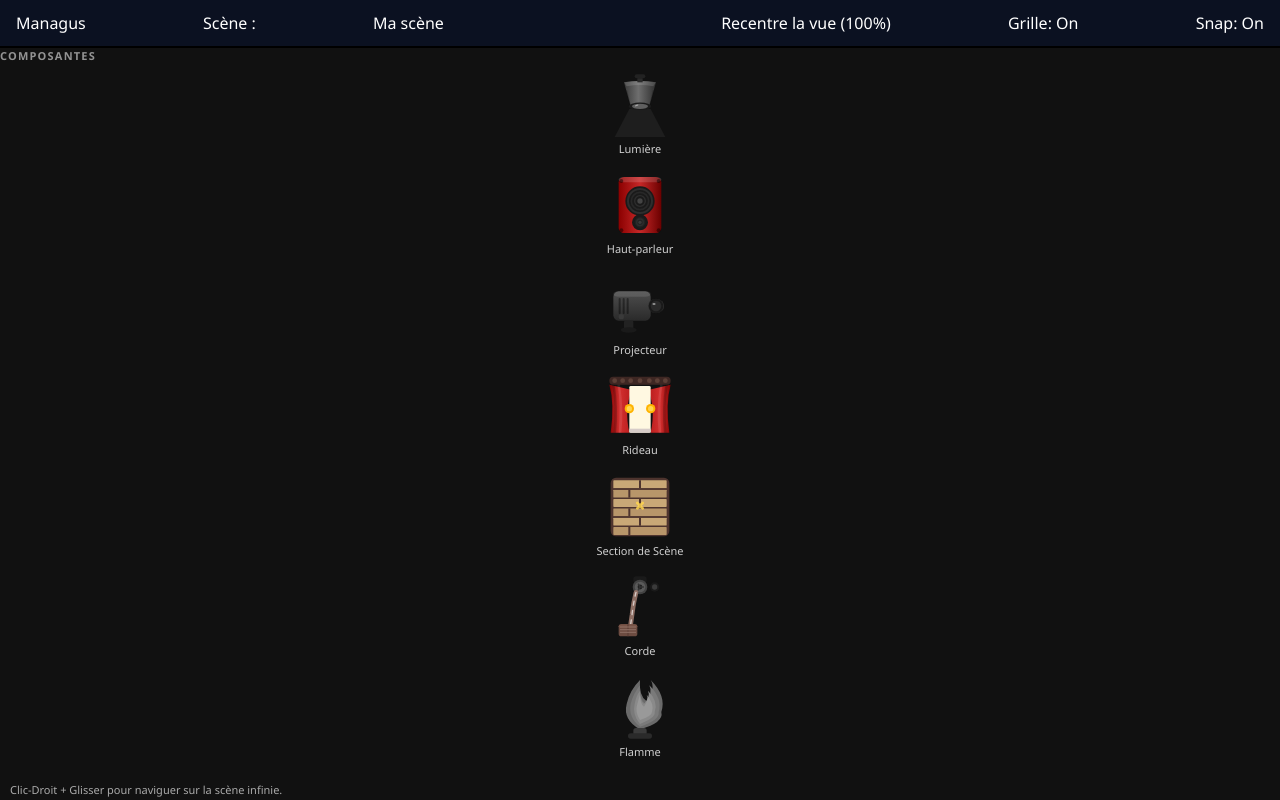
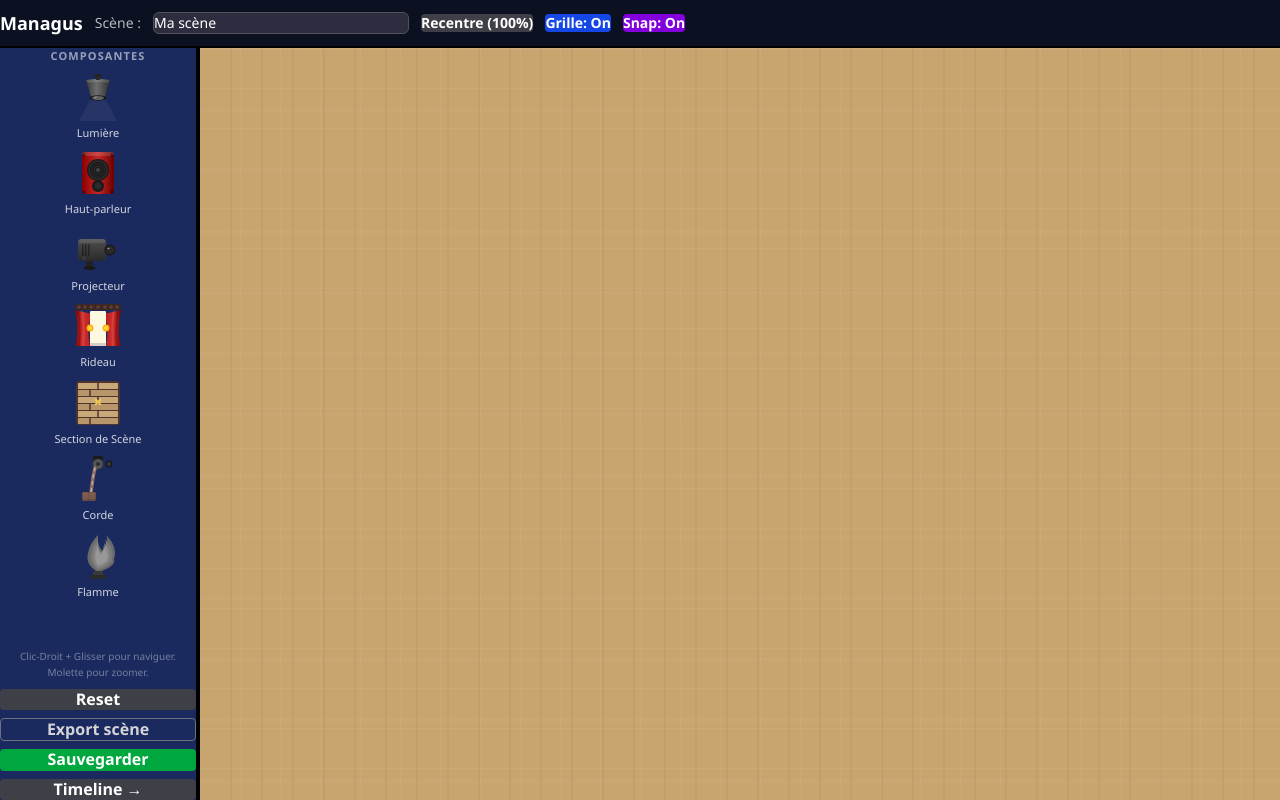
Before and after one commit to old-granny/ManageUS, a React (Vite) app in the folder frontend/: page / in a window 1280 px wide. Built offline with nearby package versions, Linux system fonts and the light colour scheme.

Commit message:
PetitFixAvecTailwind

```diff
--- a/frontend/src/App.css
+++ b/frontend/src/App.css
@@ -37,15 +37,6 @@
 }
 
 /* -- Top bar ---------------------------------------------------------------- */
-.scene-topbar {
-  background: var(--navy-dark);
-  display: flex;
-  justify-content: space-between;
-  align-items: center;
-  padding: 0 16px;
-  height: 48px;
-  border-bottom: 2px solid #000;
-}
 
 .topbar-links {
   display: flex;
@@ -116,146 +107,8 @@
   align-items: center;
 }
 
-.palette-title {
-  font-size:      11px;
-  font-weight:    700;
-  text-transform: uppercase;
-  letter-spacing: 1.2px;
-  color:          rgba(255,255,255,.55);
-}
 
-.palette-item {
-  display:        flex;
-  flex-direction: column;
-  align-items:    center;
-  gap:            4px;
-  width:          100%;
-  padding:        8px 6px;
-  border-radius:  8px;
-  cursor:         grab;
-  transition:     background .15s;
-  user-select:    none;
-}
-.palette-item:hover  { background: rgba(255,255,255,.18); }
-.palette-item:active { cursor: grabbing; }
-.palette-item span   { font-size: 11px; color: rgba(255,255,255,.8); }
-
-.palette-spacer { flex: 1; min-height: 8px; }
-
-/* -- Stage canvas (wood-floor drop target) ------------------------------------ */
-.stage-canvas {
-  position:   relative;
-  overflow:   hidden;
-  /* CSS wood-plank texture: vertical lines + subtle grain */
-  background-color:  var(--wood-mid);
-  background-image:
-    repeating-linear-gradient(
-      90deg,
-      rgba(0,0,0,.07)   0px,
-      transparent       1px,
-      transparent       30px,
-      rgba(0,0,0,.07)   31px
-    ),
-    repeating-linear-gradient(
-      180deg,
-      rgba(255,255,255,.04) 0px,
-      transparent           5px,
-      transparent           60px,
-      rgba(255,255,255,.04) 61px
-    );
-  border: 3px solid var(--wood-dark);
-}
-
-.stage-hint {
-  position:        absolute;
-  inset:           0;
-  display:         flex;
-  align-items:     center;
-  justify-content: center;
-  color:           rgba(0,0,0,.25);
-  font-size:       20px;
-  font-style:      italic;
-  pointer-events:  none;
-  user-select:     none;
-}
-
-/* A component that has been dropped onto the canvas */
-.placed-comp {
-  position:      absolute;
-  box-sizing:    border-box;
-  border:        1.5px solid transparent;
-  border-radius: 4px;
-  transition:    border-color 0.12s;
-  overflow:      visible;   /* handles spill outside the box */
-}
-.placed-comp:hover {
-  border-color: rgba(255,255,255,0.35);
-}
-/* Selected component highlight */
-.placed-comp.selected {
-  border-color: var(--btn-green);
-  box-shadow: 0 6px 18px rgba(34,197,94,0.12);
-}
-/* SVG inside a placed component fills the full box */
-.placed-comp > svg {
-  display: block;
-  width:   100%;
-  height:  100%;
-}
-
-/* ── Resize handles (8-way, appear on hover) ────────────────────────────── */
-.resize-handle {
-  position:      absolute;
-  width:         11px;
-  height:        11px;
-  background:    #fff;
-  border:        1.5px solid #555;
-  border-radius: 2px;
-  opacity:       0;
-  transition:    opacity 0.12s, background 0.1s;
-  z-index:       20;
-  box-sizing:    border-box;
-}
-.placed-comp:hover .resize-handle { opacity: 1; }
-.resize-handle:hover               { background: #FFD700; border-color: #333; }
-
-.comp-name {
-  position:       absolute;
-  bottom:         0;
-  left:           0;
-  right:          0;
-  font-size:      10px;
-  background:     rgba(0,0,0,0.65);
-  color:          #fff;
-  padding:        2px 5px;
-  border-radius:  0 0 3px 3px;
-  text-align:     center;
-  white-space:    nowrap;
-  overflow:       hidden;
-  text-overflow:  ellipsis;
-  pointer-events: none;
-}
-
-/* � remove button � hidden via CSS until the user hovers the component */
-.comp-remove {
-  position:        absolute;
-  top:             -8px;
-  right:           -8px;
-  background:      var(--btn-red);
-  color:           #fff;
-  border:          none;
-  border-radius:   50%;
-  width:           18px;
-  height:          18px;
-  font-size:       13px;
-  line-height:     1;
-  cursor:          pointer;
-  display:         none;
-  align-items:     center;
-  justify-content: center;
-}
-
-/* Stage View */
+/* Stage View (timeline) */
 .stage-view {
   flex: 1;
   background: var(--navy-mid);
@@ -285,7 +138,7 @@
   overflow: hidden;
 }
 
-/* Lumières (ronds gris) sur la bordure bleue marine */
+/* LumiÃ¨res (ronds gris) sur la bordure bleue marine */
 .border-lights {
   position: absolute;
   display: flex;
@@ -414,13 +267,13 @@
   background: #111827;
 }
 
-/* Règle graduée (0.x secondes) */
+/* RÃ¨gle graduÃ©e (0.x secondes) */
 .timeline-ruler-row {
   display: flex;
   height: 30px;
   background: #0f172a;
   border-bottom: 1px solid #000;
-  width: max-content; /* S'assure que la règle suit le contenu */
+  width: max-content; /* S'assure que la rÃ¨gle suit le contenu */
 }
 
 .ruler-tick-cell {
@@ -496,7 +349,7 @@
   color: var(--btn-red);
 }
 
-/* Le curseur vertical (Playhead) qui se déplace */
+/* Le curseur vertical (Playhead) qui se dÃ©place */
 .playhead-line {
   position: absolute;
   top: 0;
@@ -504,7 +357,7 @@
   width: 2px;
   background: var(--btn-red);
   z-index: 10;
-  pointer-events: none; /* Empêche la ligne de bloquer les clics en dessous */
+  pointer-events: none; /* EmpÃªche la ligne de bloquer les clics en dessous */
 }
 
 /* Le petit triangle en haut de la ligne rouge */
@@ -570,13 +423,13 @@
   border: 2px dashed #3b82f6;
 }
 
-/* 🔊 Exemple de texture pour un Haut-Parleur (si tu voulais lui mettre un fond texturé un jour) */
+/* ðŸ”Š Exemple de texture pour un Haut-Parleur (si tu voulais lui mettre un fond texturÃ© un jour) */
 .bg-texture-speaker {
   background: radial-gradient(circle, #333 20%, transparent 20%), #222;
   background-size: 4px 4px;
 }
 
-/* 🔥 Texture pour les effets ou zones de Flammes (Dégradé d'alerte chaud) */
+/* ðŸ”¥ Texture pour les effets ou zones de Flammes (DÃ©gradÃ© d'alerte chaud) */
 .bg-texture-flame {
   background: repeating-linear-gradient(45deg, #2a1405, #2a1405 10px, #3b1d04 10px, #3b1d04 20px);
   border: 2px dashed #f97316;
--- a/frontend/src/components/SideBarSceneEditorPage.tsx
+++ b/frontend/src/components/SideBarSceneEditorPage.tsx
@@ -13,29 +13,53 @@ interface SidebarProps {
 
 export function Sidebar({ paletteKinds, onPaletteDragStart, onExport, onSave, onGoToTimeline, onReset }: SidebarProps) {
   return (
-    <aside className="palette">
-      <p className="palette-title">Composantes</p>
+    <aside className="flex flex-col items-center gap-2 py-4 px-2 overflow-y-auto bg-[#1a2a5e] border-r-4 border-black">
+      <p className="text-[11px] font-bold uppercase tracking-widest text-white/55 w-full text-center">Composantes</p>
+
       {paletteKinds.map(kind => (
         <div
           key={kind}
-          className="palette-item"
+          className="flex flex-col items-center gap-1 w-full px-1.5 py-2 rounded-lg cursor-grab select-none hover:bg-white/20 active:cursor-grabbing transition-colors"
           draggable
           onDragStart={() => onPaletteDragStart(kind)}
           title={`Glisser un(e) ${KIND_LABELS[kind]} sur la scène`}
         >
-          <ComponentIcon kind={kind} size={64} />
-          <span>{KIND_LABELS[kind]}</span>
+          <ComponentIcon kind={kind} size={48} />
+          <span className="text-[11px] text-white/80">{KIND_LABELS[kind]}</span>
         </div>
       ))}
-      <div className="palette-spacer" />
-      <small style={{ color: '#aaa', padding: '10px', textAlign: 'center', fontSize: '11px' }}>
-        Clic-Droit + Glisser pour naviguer sur la scène infinie.<br />
-        Molette pour Zoomer / Dézoomer.
-      </small>
-      <button className="btn btn-secondary" onClick={onReset}>Reset</button>
-      <button className="btn btn-outline" onClick={onExport}>Export scene</button>
-      <button className="btn btn-primary" onClick={onSave}>Save scene</button>
-      <button className="btn btn-secondary" onClick={onGoToTimeline}>Timeline →</button>
+
+      <div className="flex-1 min-h-2" />
+
+      <p className="text-[10px] text-white/40 text-center leading-relaxed px-2">
+        Clic-Droit + Glisser pour naviguer.<br />
+        Molette pour zoomer.
+      </p>
+
+      <button
+        onClick={onReset}
+        className="w-full py-1.5 rounded text-xs font-semibold bg-zinc-700 hover:bg-zinc-600 text-white transition-colors"
+      >
+        Reset
+      </button>
+      <button
+        onClick={onExport}
+        className="w-full py-1.5 rounded text-xs font-semibold bg-transparent border border-zinc-500 hover:bg-zinc-700 text-zinc-300 hover:text-white transition-colors"
+      >
+        Export scène
+      </button>
+      <button
+        onClick={onSave}
+        className="w-full py-1.5 rounded text-xs font-semibold bg-green-600 hover:bg-green-500 text-white transition-colors"
+      >
+        Sauvegarder
+      </button>
+      <button
+        onClick={onGoToTimeline}
+        className="w-full py-1.5 rounded text-xs font-semibold bg-zinc-700 hover:bg-zinc-600 text-white transition-colors"
+      >
+        Timeline →
+      </button>
     </aside>
   );
 }
--- a/frontend/src/pages/SceneEditorPage.tsx
+++ b/frontend/src/pages/SceneEditorPage.tsx
@@ -413,27 +413,41 @@ export function SceneEditorPage() {
   }, [selectedId, components]);
 
   return (
-    <div className="scene-editor">
-      <header className="scene-topbar">
-        <span className="topbar-logo">Managus</span>
-        <label htmlFor="scene-name">Scène :</label>
+    /* Root: top-bar (48 px) | sidebar (200 px) + stage (rest), full viewport */
+    <div className="grid h-screen overflow-hidden" style={{ gridTemplateColumns: '200px 1fr', gridTemplateRows: '48px 1fr' }}>
+
+      {/* ── Top bar ───────────────────────────────────────────────────────── */}
+      <header className="col-span-2 flex items-center gap-3 px-4 bg-[#0b1121] border-b-2 border-black text-white text-sm">
+        <span className="font-bold text-lg mr-2">Managus</span>
+        <label htmlFor="scene-name" className="text-white/70 whitespace-nowrap">Scène :</label>
         <input
           id="scene-name"
           value={sceneName}
           onChange={e => setSceneName(e.target.value)}
           placeholder="Nom de la scène..."
+          className="bg-[#2d2d3f] border border-zinc-600 rounded-md text-white px-3 py-1 w-64 outline-none focus:border-green-500 transition-colors"
         />
-        <button onClick={resetCamera} title="Recentre la scène">
-          Recentre la vue ({Math.round(scale * 100)}%)
+        <button
+          onClick={resetCamera}
+          className="px-3 py-1 rounded bg-zinc-700 hover:bg-zinc-600 transition-colors text-white text-xs font-semibold"
+        >
+          Recentre ({Math.round(scale * 100)}%)
         </button>
-        <button onClick={() => setShowGrid(s => !s)} title={showGrid ? 'Masquer la grille' : 'Afficher la grille'} className="ml-2">
+        <button
+          onClick={() => setShowGrid(s => !s)}
+          className={`px-3 py-1 rounded text-xs font-semibold transition-colors ${showGrid ? 'bg-blue-700 hover:bg-blue-600' : 'bg-zinc-700 hover:bg-zinc-600'} text-white`}
+        >
           {showGrid ? 'Grille: On' : 'Grille: Off'}
         </button>
-        <button onClick={() => setSnapToGrid(s => !s)} title={snapToGrid ? 'Désactiver snap' : 'Activer snap'} className="ml-2">
+        <button
+          onClick={() => setSnapToGrid(s => !s)}
+          className={`px-3 py-1 rounded text-xs font-semibold transition-colors ${snapToGrid ? 'bg-purple-700 hover:bg-purple-600' : 'bg-zinc-700 hover:bg-zinc-600'} text-white`}
+        >
           {snapToGrid ? 'Snap: On' : 'Snap: Off'}
         </button>
       </header>
 
+      {/* ── Sidebar ───────────────────────────────────────────────────────── */}
       <Sidebar
         paletteKinds={PALETTE_KINDS}
         onPaletteDragStart={handlePaletteDragStart}
@@ -443,8 +457,8 @@ export function SceneEditorPage() {
         onReset={resetAllComponents}
       />
 
+      {/* ── Stage canvas ──────────────────────────────────────────────────── */}
       <main
-        className="stage-canvas"
         ref={stageRef}
         onDragOver={handleStageDragOver}
         onDrop={handleStageDrop}
@@ -454,10 +468,19 @@ export function SceneEditorPage() {
         onMouseUp={handleMouseUpOrLeave}
         onMouseLeave={handleMouseUpOrLeave}
         onContextMenu={handleContextMenu}
-        style={{ cursor: isPanning.current ? 'grabbing' : 'grab', overflow: 'hidden', position: 'relative' }}
+        className="relative overflow-hidden"
+        style={{
+          cursor: isPanning.current ? 'grabbing' : 'grab',
+          /* wood plank texture */
+          backgroundColor: '#c8a46e',
+          backgroundImage: `
+            repeating-linear-gradient(90deg, rgba(0,0,0,.07) 0px, transparent 1px, transparent 30px, rgba(0,0,0,.07) 31px),
+            repeating-linear-gradient(180deg, rgba(255,255,255,.04) 0px, transparent 5px, transparent 60px, rgba(255,255,255,.04) 61px)
+          `,
+        }}
       >
+        {/* virtual infinite canvas */}
         <div
-          className="stage-viewport"
           style={{
             transform: `translate(${pan.x}px, ${pan.y}px) scale(${scale})`,
             transformOrigin: '0 0',
@@ -468,98 +491,103 @@ export function SceneEditorPage() {
             left: 0,
           }}
         >
-          {showGrid && <div className="stage-grid" style={gridStyle} />}
+          {/* Grid overlay */}
+          {showGrid && <div style={gridStyle} />}
+
+          {/* Empty hint */}
           {components.length === 0 && (
-            <p className="stage-hint" style={{ left: '50%', top: '50%', transform: 'translate(-50%, -50%)', position: 'absolute' }}>
+            <p className="absolute left-1/2 top-1/2 -translate-x-1/2 -translate-y-1/2 text-black/25 text-xl italic pointer-events-none select-none">
               Glisser des composantes n'importe où dans l'espace
             </p>
           )}
 
+          {/* Placed components */}
           {components.map(comp => {
-            const compW    = comp.width  ?? DEFAULT_COMP_W;
-            const compH    = comp.height ?? DEFAULT_COMP_H;
+            const compW = comp.width  ?? DEFAULT_COMP_W;
+            const compH = comp.height ?? DEFAULT_COMP_H;
             const iconSize = Math.min(Math.round(Math.min(DEFAULT_COMP_W, DEFAULT_COMP_H) * 0.58), 80);
             const isResizable = COMPONENT_CONFIG[comp.kind].isResizable;
+            const isSelected  = selectedId === comp.id;
 
             return (
               <div
                 key={comp.id}
                 onMouseDown={() => setSelectedId(comp.id)}
-                className={`placed-comp group ${isResizable ? 'resizable-zone' : 'fixed-equipment'} ${selectedId === comp.id ? 'selected' : ''}`}
+                className="group absolute box-border"
                 style={{
-                  position:       'absolute',
-                  left:           `${comp.x}px`,
-                  top:            `${comp.y}px`,
-                  width:          `${compW}px`,
-                  height:         `${compH}px`,
-                  transform:      'none',
-                  justifyContent: 'center',
+                  left:    `${comp.x}px`,
+                  top:     `${comp.y}px`,
+                  width:   `${compW}px`,
+                  height:  `${compH}px`,
+                  borderRadius: 4,
+                  border: isSelected
+                    ? '1.5px solid #22c55e'
+                    : '1.5px solid transparent',
+                  boxShadow: isSelected ? '0 0 0 2px rgba(34,197,94,0.2)' : undefined,
+                  transition: 'border-color 0.12s',
+                  overflow: 'visible',
                 }}
                 title={comp.name}
               >
-                {/* Render component via per-kind renderers (keeps markup centralized) */}
+                {/* Per-kind renderer */}
                 {(() => {
-                  const Renderer = isResizable ? ResizableComponents[comp.kind] : NonResizableComponents[comp.kind];
-                  if (Renderer) {
-                    return <Renderer comp={comp} onStartDrag={startCompDrag} showName={isVisibelName} />;
-                  }
-                  // Fallback if no renderer defined for this kind
-                  return isResizable ? (
-                    <div className={`w-full h-full ${COMPONENT_TEXTURES[comp.kind] || 'bg-zinc-800'}`} />
-                  ) : (
-                    <div onMouseDown={(e) => startCompDrag(e, comp)} className="cursor-move transform group-hover:scale-110 transition-transform duration-150">
+                  const Renderer = isResizable
+                    ? ResizableComponents[comp.kind]
+                    : NonResizableComponents[comp.kind];
+                  if (Renderer) return <Renderer comp={comp} onStartDrag={startCompDrag} showName={isVisibelName} />;
+                  return isResizable
+                    ? <div className={`w-full h-full ${COMPONENT_TEXTURES[comp.kind] || 'bg-zinc-800'}`} />
+                    : (
+                      <div onMouseDown={(e) => startCompDrag(e, comp)} className="cursor-move w-full h-full flex items-center justify-center hover:scale-110 transition-transform duration-150">
                         <ComponentIcon kind={comp.kind} size={iconSize} />
                       </div>
                     );
                 })()}
 
-
-
+                {/* ── Overlay action buttons (visible on hover) ─────────── */}
+                {/* Bring forward */}
                 <button
-                  className="absolute -top-12 -right-3 p-1 bg-zinc-700 text-white rounded shadow transition-all duration-150 scale-0 opacity-0 group-hover:scale-100 group-hover:opacity-100 flex items-center justify-center cursor-pointer z-50"
+                  className="absolute -top-12 -right-3 p-1 bg-zinc-700 hover:bg-zinc-500 text-white rounded shadow transition-all duration-150 scale-0 opacity-0 group-hover:scale-100 group-hover:opacity-100 flex items-center justify-center z-50"
                   onMouseDown={(e) => { e.stopPropagation(); e.preventDefault(); }}
                   onClick={(e) => { e.stopPropagation(); bringForward(comp.id); }}
-                  title={"Monter d'une couche"}
+                  title="Monter d'une couche"
                 >
                   <ChevronUpIcon className="w-4 h-4" />
                 </button>
 
+                {/* Bring backward */}
                 <button
-                  className="absolute -top-8 -right-3 p-1 bg-zinc-700 text-white rounded shadow transition-all duration-150 scale-0 opacity-0 group-hover:scale-100 group-hover:opacity-100 flex items-center justify-center cursor-pointer z-50"
+                  className="absolute -top-7 -right-3 p-1 bg-zinc-700 hover:bg-zinc-500 text-white rounded shadow transition-all duration-150 scale-0 opacity-0 group-hover:scale-100 group-hover:opacity-100 flex items-center justify-center z-50"
                   onMouseDown={(e) => { e.stopPropagation(); e.preventDefault(); }}
                   onClick={(e) => { e.stopPropagation(); bringBackward(comp.id); }}
-                  title={"Descendre d'une couche"}
+                  title="Descendre d'une couche"
                 >
                   <ChevronDownIcon className="w-4 h-4" />
                 </button>
 
+                {/* Delete */}
                 <button
-                  className="absolute -top-3 -right-3 p-2 bg-zinc-800 text-white rounded-full shadow-md border border-zinc-700 hover:bg-red-600 hover:text-white hover:border-red-500 transition-all duration-200 scale-0 opacity-0 group-hover:scale-100 group-hover:opacity-100 flex items-center justify-center cursor-pointer z-50"
+                  className="absolute -top-2 -right-3 p-1.5 bg-zinc-800 hover:bg-red-600 text-white rounded-full shadow-md border border-zinc-700 hover:border-red-500 transition-all duration-200 scale-0 opacity-0 group-hover:scale-100 group-hover:opacity-100 flex items-center justify-center z-50"
                   onMouseDown={(e) => { e.stopPropagation(); e.preventDefault(); }}
-                  onClick={(e) => {
-                    e.stopPropagation();
-                    removeComponent(comp.id);
-                  }}
-                  title={"Retirer le " + comp.name}
+                  onClick={(e) => { e.stopPropagation(); removeComponent(comp.id); }}
+                  title={`Retirer ${comp.name}`}
                 >
-                  <TrashIcon className="w-4 h-4 transition-colors" />
+                  <TrashIcon className="w-4 h-4" />
                 </button>
 
-                {/* ── Poignées de redimensionnement ── */}
-                {isResizable &&
-                  RESIZE_HANDLES.map(h => (
+                {/* ── Resize handles (8-way) ────────────────────────────── */}
+                {isResizable && RESIZE_HANDLES.map(h => (
                   <div
                     key={h.dir}
-                      className="resize-handle w-2 h-2 bg-blue-500 border border-white rounded-sm hover:bg-blue-400 hover:scale-125 transition-all z-20"
-                      style={{ position: 'absolute', cursor: h.cursor, ...h.style }}
+                    className="absolute w-3 h-3 bg-white border border-zinc-500 rounded-sm opacity-0 group-hover:opacity-100 hover:bg-yellow-300 transition-all z-20"
+                    style={{ cursor: h.cursor, ...h.style }}
                     onMouseDown={(e) => {
-                        e.stopPropagation(); // Bloque l'enclenchement du drag sur les poignées
+                      e.stopPropagation();
                       e.preventDefault();
                       startResize(comp.id, h.dir, e.clientX, e.clientY, comp);
                     }}
                   />
-                  ))
-                }
+                ))}
               </div>
             );
           })}
```
Lines whose indentation alone changed are shown as unchanged.
